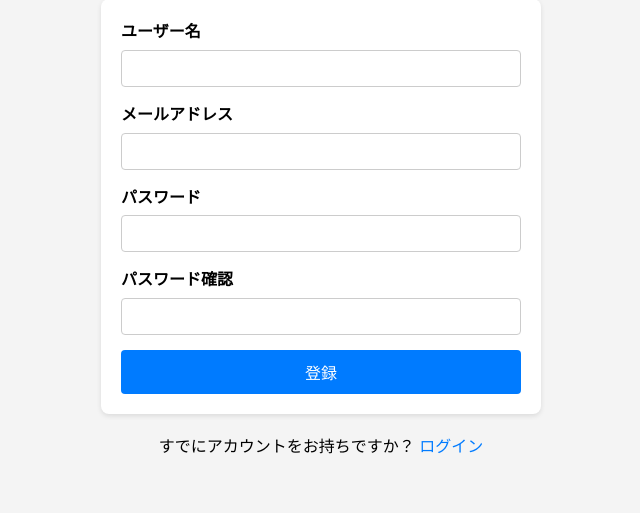
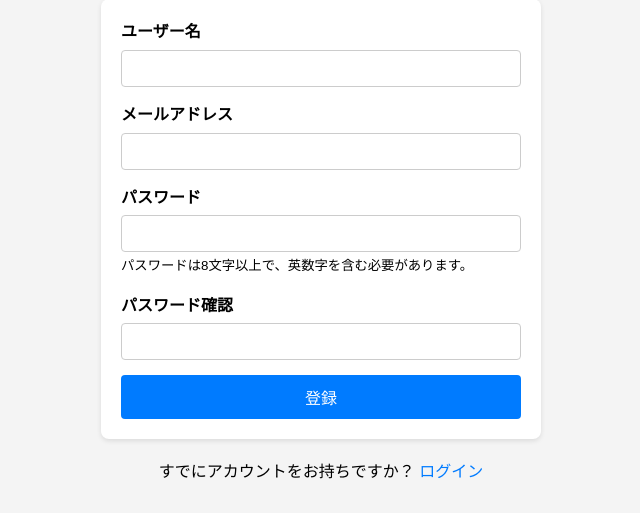
Before and after one commit to aldevid/mapapp, a Django app: template mapproject/templates/accounts/register.html in a window 1280 px wide. Shown: the part 75-588 px from the top of the page, without its empty margins (319-959 px from the left). Run offline with Django 3.2, Linux system fonts and the light colour scheme; the template is opened without the code that fills it, so the values that code supplies are empty, except form fields; form fields are guessed from the names that the template uses.

Commit message:
パスワードの強度設定をフォームに表示

```diff
--- a/mapproject/templates/accounts/register.html
+++ b/mapproject/templates/accounts/register.html
@@ -36,6 +36,9 @@
         <div class="form-group">
             <label for="id_password1">パスワード</label>
             {{ form.password1 }}
+            <small id="passwordHelp" class="form-text text-muted">
+                パスワードは8文字以上で、英数字を含む必要があります。
+            </small>
         </div>
 
         <div class="form-group">
```
Also changed, not shown: mapproject/db.sqlite3.
